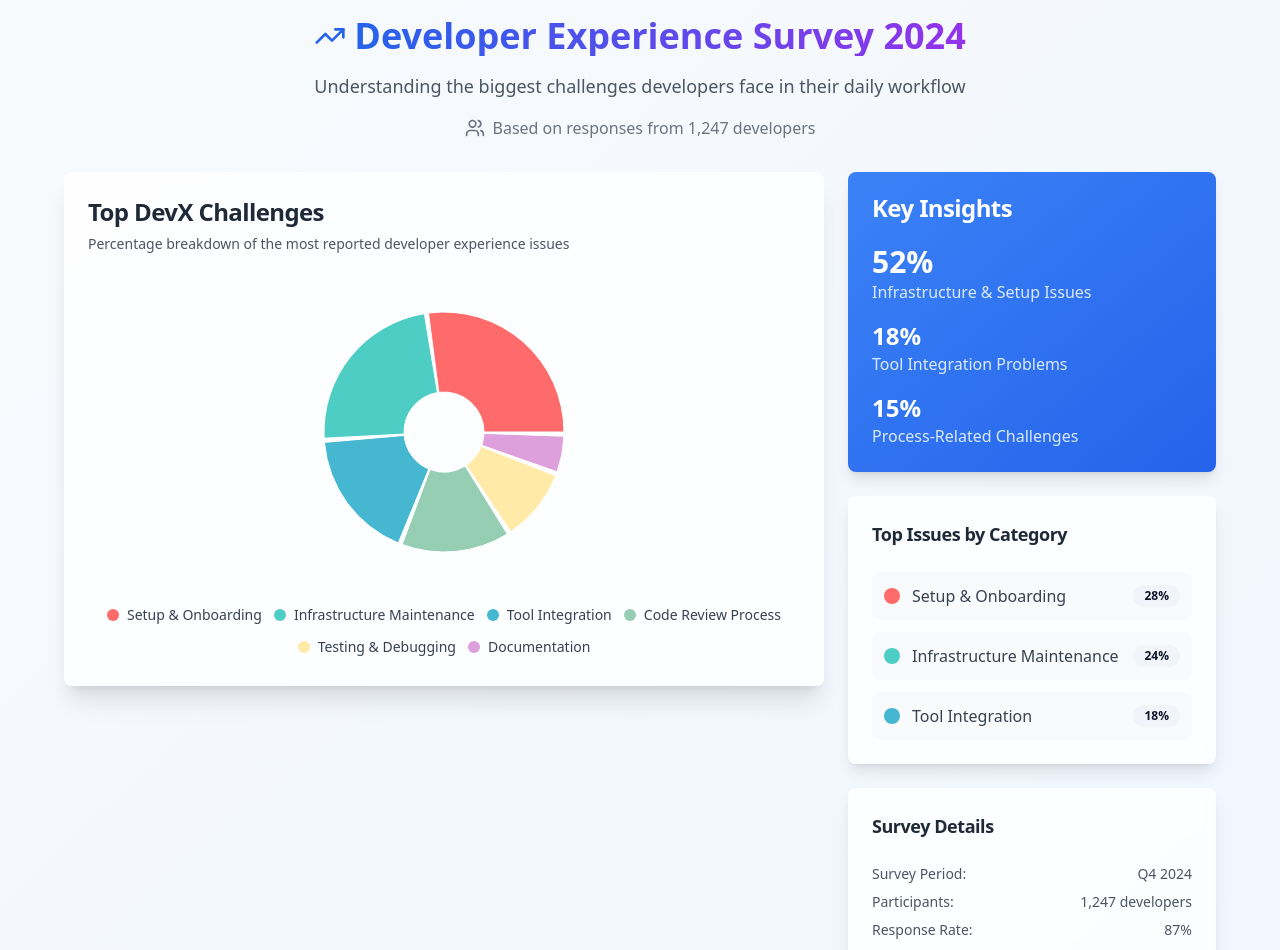
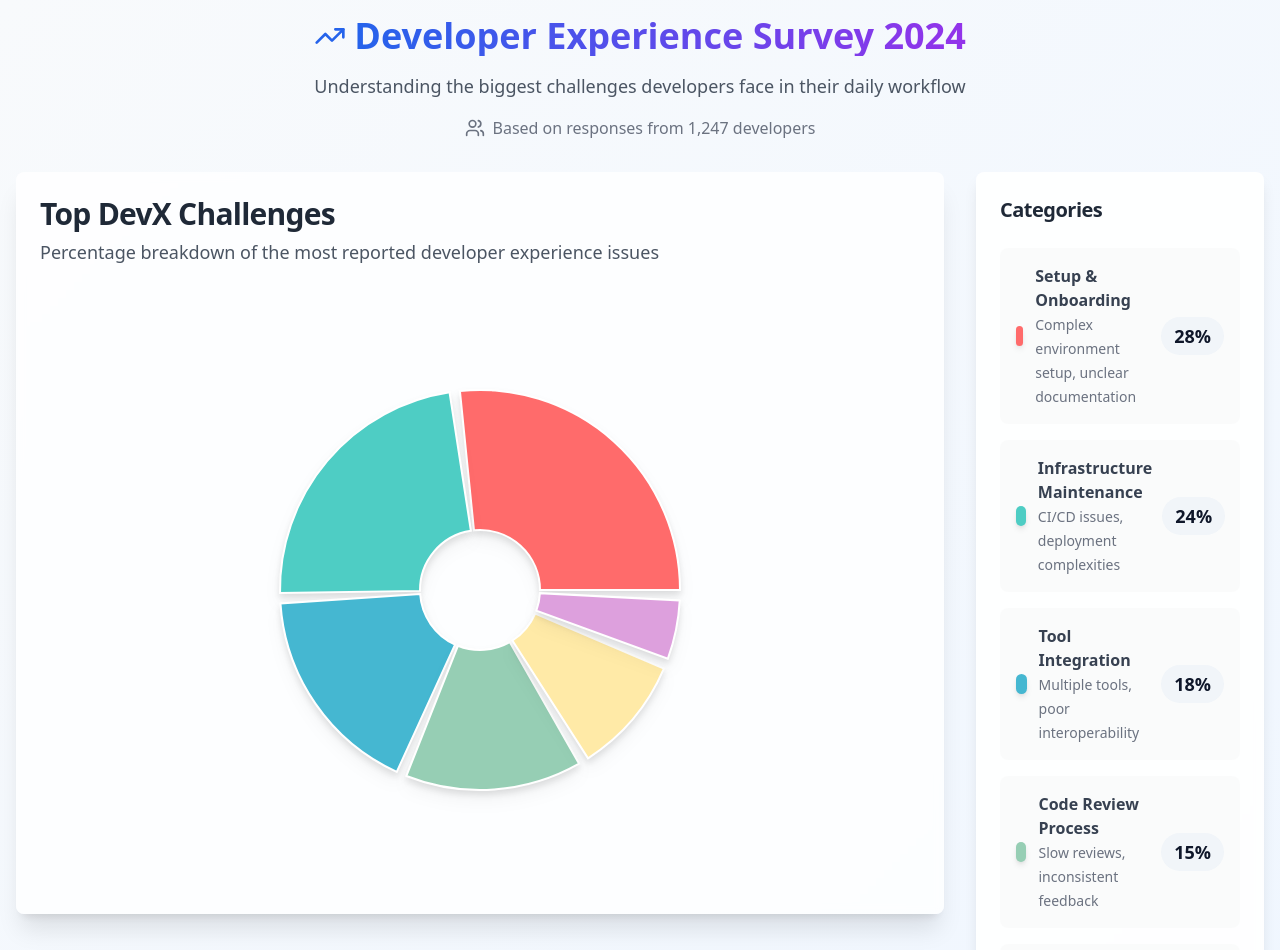
Before and after one commit to odeskvaibhav/devx-pie-insights-chart, a React (Vite) app: page / in a window 1280 px wide. Shown: the top 950 px of the page. Built offline with nearby package versions, Linux system fonts and the light colour scheme.

Commit message:
Refactor: Improve pie chart visual and layout
- Increased pie chart size.
- Removed insights and survey details.
- Moved category labels to the right side.
- Enhanced overall visual appeal.

```diff
--- a/src/pages/Index.tsx
+++ b/src/pages/Index.tsx
@@ -28,26 +28,10 @@ const CustomTooltip = ({ active, payload }: any) => {
   return null;
 };
 
-const CustomLegend = ({ payload }: any) => {
-  return (
-    <div className="flex flex-wrap justify-center gap-3 mt-6">
-      {payload.map((entry: any, index: number) => (
-        <div key={index} className="flex items-center gap-2">
-          <div
-            className="w-3 h-3 rounded-full"
-            style={{ backgroundColor: entry.color }}
-          />
-          <span className="text-sm text-gray-700">{entry.value}</span>
-        </div>
-      ))}
-    </div>
-  );
-};
-
 const Index = () => {
   return (
     <div className="min-h-screen bg-gradient-to-br from-slate-50 to-blue-50 p-4">
-      <div className="max-w-6xl mx-auto">
+      <div className="max-w-7xl mx-auto">
         {/* Header */}
         <div className="text-center mb-8">
           <div className="flex items-center justify-center gap-2 mb-4">
@@ -65,29 +49,30 @@ const Index = () => {
           </div>
         </div>
 
-        <div className="grid lg:grid-cols-3 gap-6">
-          {/* Main Chart */}
-          <div className="lg:col-span-2">
+        {/* Main Chart with Legend */}
+        <div className="grid lg:grid-cols-4 gap-8">
+          {/* Pie Chart */}
+          <div className="lg:col-span-3">
             <Card className="shadow-xl border-0 bg-white/80 backdrop-blur-sm">
               <CardHeader>
-                <CardTitle className="text-2xl font-bold text-gray-800">
+                <CardTitle className="text-3xl font-bold text-gray-800">
                   Top DevX Challenges
                 </CardTitle>
-                <CardDescription className="text-gray-600">
+                <CardDescription className="text-gray-600 text-lg">
                   Percentage breakdown of the most reported developer experience issues
                 </CardDescription>
               </CardHeader>
               <CardContent>
-                <div className="h-96">
+                <div className="h-[600px]">
                   <ResponsiveContainer width="100%" height="100%">
                     <PieChart>
                       <Pie
                         data={surveyData}
                         cx="50%"
                         cy="50%"
-                        outerRadius={120}
-                        innerRadius={40}
-                        paddingAngle={2}
+                        outerRadius={200}
+                        innerRadius={60}
+                        paddingAngle={3}
                         dataKey="value"
                         animationBegin={0}
                         animationDuration={1000}
@@ -96,12 +81,13 @@ const Index = () => {
                           <Cell
                             key={`cell-${index}`}
                             fill={entry.color}
-                            className="hover:opacity-80 transition-opacity cursor-pointer"
+                            className="hover:opacity-80 transition-opacity cursor-pointer drop-shadow-lg"
+                            stroke="white"
+                            strokeWidth={2}
                           />
                         ))}
                       </Pie>
                       <Tooltip content={<CustomTooltip />} />
-                      <Legend content={<CustomLegend />} />
                     </PieChart>
                   </ResponsiveContainer>
                 </div>
@@ -109,105 +95,35 @@ const Index = () => {
             </Card>
           </div>
 
-          {/* Stats Sidebar */}
-          <div className="space-y-6">
-            <Card className="shadow-lg border-0 bg-gradient-to-br from-blue-500 to-blue-600 text-white">
+          {/* Right Side Legend */}
+          <div className="space-y-4">
+            <Card className="shadow-lg border-0 bg-white/90 backdrop-blur-sm">
               <CardHeader>
-                <CardTitle className="text-white">Key Insights</CardTitle>
-              </CardHeader>
-              <CardContent>
-                <div className="space-y-4">
-                  <div>
-                    <div className="text-3xl font-bold">52%</div>
-                    <div className="text-blue-100">Infrastructure & Setup Issues</div>
-                  </div>
-                  <div>
-                    <div className="text-2xl font-bold">18%</div>
-                    <div className="text-blue-100">Tool Integration Problems</div>
-                  </div>
-                  <div>
-                    <div className="text-2xl font-bold">15%</div>
-                    <div className="text-blue-100">Process-Related Challenges</div>
-                  </div>
-                </div>
-              </CardContent>
-            </Card>
-
-            {/* Top Issues */}
-            <Card className="shadow-lg border-0 bg-white/80 backdrop-blur-sm">
-              <CardHeader>
-                <CardTitle className="text-lg font-bold text-gray-800">
-                  Top Issues by Category
+                <CardTitle className="text-xl font-bold text-gray-800">
+                  Categories
                 </CardTitle>
               </CardHeader>
-              <CardContent className="space-y-3">
-                {surveyData.slice(0, 3).map((item, index) => (
-                  <div key={index} className="flex items-center justify-between p-3 rounded-lg bg-gray-50">
+              <CardContent className="space-y-4">
+                {surveyData.map((item, index) => (
+                  <div key={index} className="flex items-center justify-between p-4 rounded-lg bg-gray-50/80 hover:bg-gray-100/80 transition-colors">
                     <div className="flex items-center gap-3">
                       <div
-                        className="w-4 h-4 rounded-full"
+                        className="w-5 h-5 rounded-full shadow-md"
                         style={{ backgroundColor: item.color }}
                       />
-                      <span className="font-medium text-gray-700">{item.name}</span>
+                      <div>
+                        <span className="font-semibold text-gray-700 block">{item.name}</span>
+                        <span className="text-sm text-gray-500">{item.description}</span>
+                      </div>
                     </div>
-                    <Badge variant="secondary" className="font-bold">
+                    <Badge variant="secondary" className="font-bold text-lg px-3 py-1">
                       {item.value}%
                     </Badge>
                   </div>
                 ))}
               </CardContent>
             </Card>
-
-            {/* Survey Details */}
-            <Card className="shadow-lg border-0 bg-white/80 backdrop-blur-sm">
-              <CardHeader>
-                <CardTitle className="text-lg font-bold text-gray-800">
-                  Survey Details
-                </CardTitle>
-              </CardHeader>
-              <CardContent className="space-y-2 text-sm text-gray-600">
-                <div className="flex justify-between">
-                  <span>Survey Period:</span>
-                  <span className="font-medium">Q4 2024</span>
-                </div>
-                <div className="flex justify-between">
-                  <span>Participants:</span>
-                  <span className="font-medium">1,247 developers</span>
-                </div>
-                <div className="flex justify-between">
-                  <span>Response Rate:</span>
-                  <span className="font-medium">87%</span>
-                </div>
-                <div className="flex justify-between">
-                  <span>Companies:</span>
-                  <span className="font-medium">156 organizations</span>
-                </div>
-              </CardContent>
-            </Card>
           </div>
-        </div>
-
-        {/* Bottom Section */}
-        <div className="mt-8 text-center">
-          <Card className="shadow-lg border-0 bg-gradient-to-r from-purple-500 to-pink-500 text-white">
-            <CardContent className="p-6">
-              <h3 className="text-xl font-bold mb-2">Ready to Improve Your DevX?</h3>
-              <p className="text-purple-100 mb-4">
-                Join thousands of developers who have streamlined their workflow
-              </p>
-              <div className="flex flex-wrap justify-center gap-4">
-                <Badge className="bg-white text-purple-600 hover:bg-gray-100">
-                  Faster Onboarding
-                </Badge>
-                <Badge className="bg-white text-purple-600 hover:bg-gray-100">
-                  Automated Setup
-                </Badge>
-                <Badge className="bg-white text-purple-600 hover:bg-gray-100">
-                  Better Tools
-                </Badge>
-              </div>
-            </CardContent>
-          </Card>
         </div>
       </div>
     </div>
```
